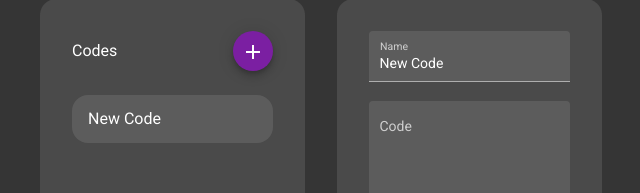
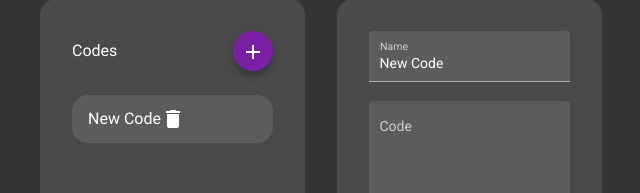
Before and after one commit to theaswanson/gct, an Angular app in the folder gct-app/: page / in a window 1280 px wide. Shown: the part 242-435 px from the top of the page, without its empty margins (319-959 px from the left). Built offline with nearby package versions, Linux system fonts and the light colour scheme.

Commit message:
feat: add option to delete codes

```diff
--- a/gct-app/src/app/app.component.html
+++ b/gct-app/src/app/app.component.html
@@ -23,7 +23,9 @@
         </div>
         <div class="list">
           <mat-list role="list" *ngFor="let code of selectedGCT.codes; let i = index">
-            <mat-list-item matRipple role="listitem" (click)="selectCode(i)">{{code.name}}</mat-list-item>
+            <mat-list-item matRipple role="listitem" (click)="selectCode(i)">{{code.name}}<mat-icon
+                (click)="deleteCode(i)">delete</mat-icon>
+            </mat-list-item>
           </mat-list>
         </div>
       </div>
--- a/gct-app/src/app/app.component.ts
+++ b/gct-app/src/app/app.component.ts
@@ -44,6 +44,10 @@ export class AppComponent {
     this.selectedCode = this.selectedGCT.codes[codeIndex];
   }
 
+  deleteCode(codeIndex: number): void {
+    this.selectedGCT.codes.splice(codeIndex, 1);
+  }
+
   newCode(gctIndex: number): void {
     this.gcts[gctIndex].codes.push({ name: 'New Code' } as Code);
   }
```
